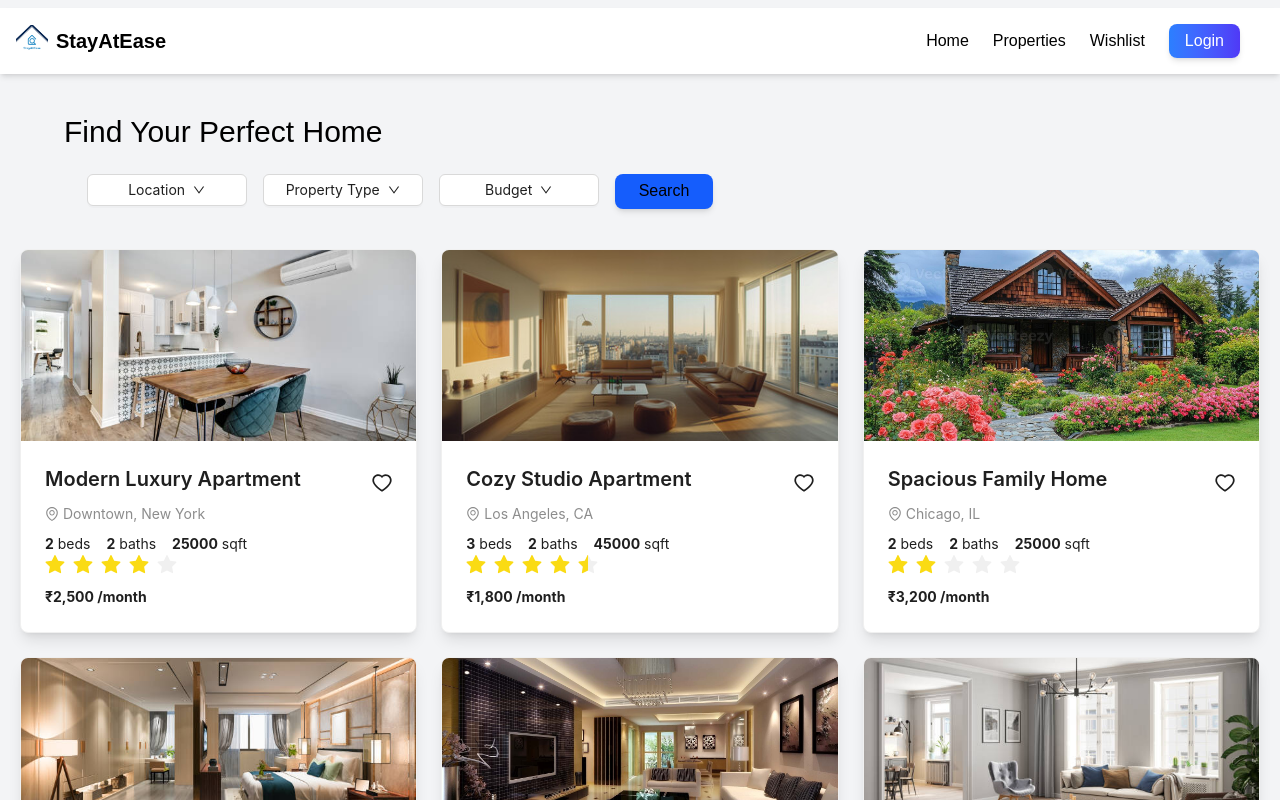
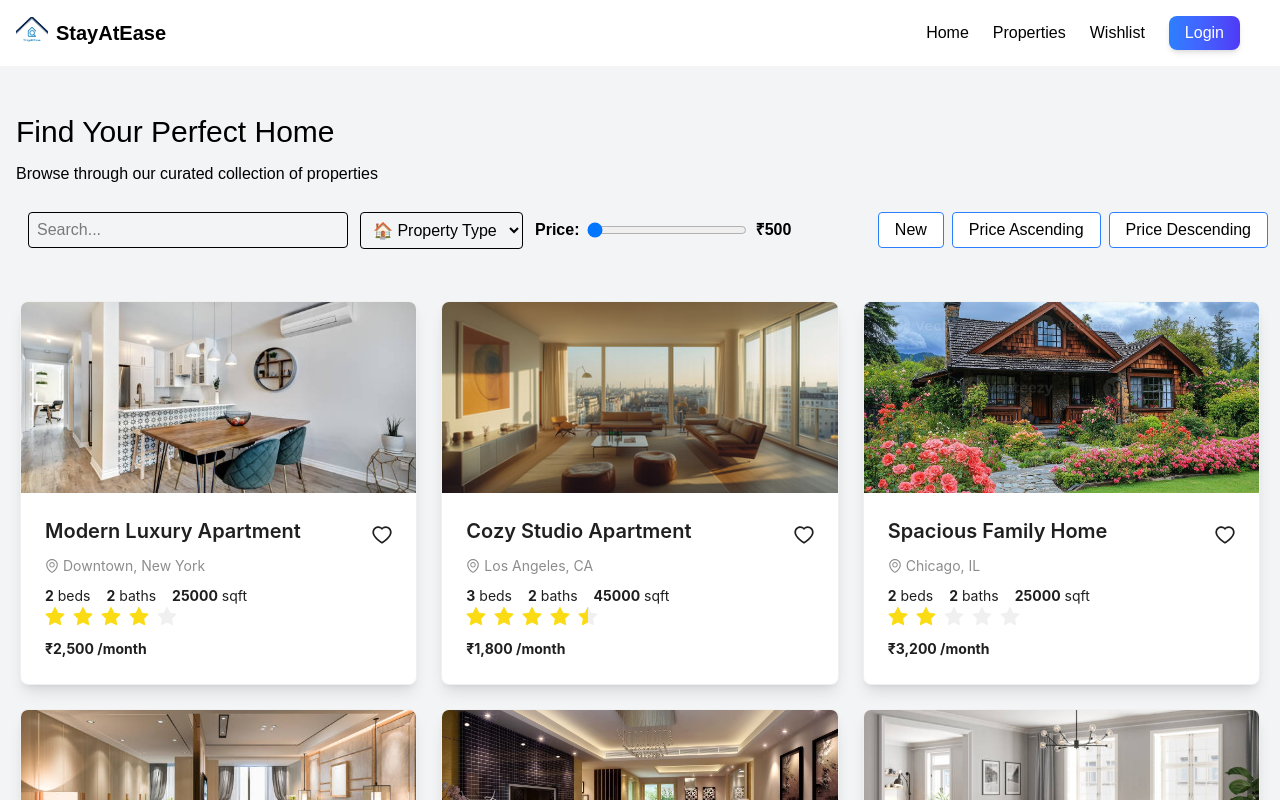
Before and after one commit to hemanshi08/StayAtEase, a React (Vite) app in the folder StayAtEase_frontend/: page / in a window 1280 px wide. Shown: the top 800 px of the page. Built offline with nearby package versions, Linux system fonts and the light colour scheme.

Commit message:
add search and filter in propertylist

```diff
--- a/StayAtEase_frontend/src/App.jsx
+++ b/StayAtEase_frontend/src/App.jsx
@@ -3,7 +3,7 @@ import Navbar from "./Components/Navbar";
 import Footer from "./Components/Footer";
 import PropertyCard from "./Components/Property_card";
 import HomePage from "./rental/home";
-import PropertyListing from "./rental/Propertys";
+import PropertyListing from "./rental/Propertylist";
 
 function App() {
   return (
--- /dev/null
+++ b/StayAtEase_frontend/src/rental/Propertylist.jsx
@@ -0,0 +1,155 @@
+import { useState } from "react";
+import React from "react";
+import PropertyCard from "../Components/Property_card";
+import Navbar from "../Components/Navbar";
+import Footer from "../Components/Footer";
+
+const properties = [
+  {
+    id: 1,
+    title: "Modern Luxury Apartment",
+    location: "Downtown, New York",
+    price: "2,500",
+    rating: 4,
+    image: "../Properties_image/iflat4.jpg",
+    beds: 2,
+    baths: 2,
+    sqft: 25000,
+  },
+  {
+    id: 2,
+    title: "Cozy Studio Apartment",
+    location: "Los Angeles, CA",
+    price: "1,800",
+    rating: 4.5,
+    image: "../Properties_image/flat5.jpg",
+    beds: 3,
+    baths: 2,
+    sqft: 45000,
+  },
+  {
+    id: 3,
+    title: "Spacious Family Home",
+    location: "Chicago, IL",
+    price: "3,200",
+    rating: 2,
+    image: "../Properties_image/villa3.jpg",
+    beds: 2,
+    baths: 2,
+    sqft: 25000,
+  },
+  {
+    id: 4,
+    title: "Spacious Family Home",
+    location: "Chicago, IL",
+    price: "3,200",
+    rating: 3.5,
+    image: "../Properties_image/iflat6.jpg",
+    beds: 2,
+    baths: 2,
+    sqft: 25000,
+  },
+  {
+    id: 5,
+    title: "Spacious Family Home",
+    location: "Chicago, IL",
+    price: "3,200",
+    rating: 2,
+    image: "../Properties_image/i flat7.jpg",
+    beds: 2,
+    baths: 2,
+    sqft: 25000,
+  },
+  {
+    id: 6,
+    title: "Cozy Studio Apartment",
+    location: "Los Angeles, CA",
+    price: "1,800",
+    rating: 4.5,
+    image: "../Properties_image/iflat1.jpg",
+    beds: 3,
+    baths: 2,
+    sqft: 45000,
+  },
+];
+
+
+
+export default function HomePage() {
+  const [searchTerm, setSearchTerm] = useState("");
+  const [propertyType, setPropertyType] = useState("🏠 Property Type");
+  const [price, setPrice] = useState(500);
+  const [activeFilter, setActiveFilter] = useState(null);
+
+  const handleFilterClick = (filter) => {
+    setActiveFilter(filter === activeFilter ? null : filter);
+  };
+  return (
+    <div>
+      <Navbar />
+
+      <div className="bg-gray-100 py-2">
+        <div className="mx-auto mt-10 mb-10 pl-4">
+          <h2 className="flex text-3xl font-semibold">Find Your Perfect Home</h2>
+          <p className="flex">Browse through our curated collection of properties</p>
+          <div className="flex flex-wrap items-center justify-between gap-2 mt-3 mb-3 p-3 bg-gray-100 rounded-lg">
+      <div className="flex flex-wrap items-center gap-3 flex-grow">
+        <input
+          type="text"
+          className="form-input border p-2 rounded w-full max-w-xs"
+          placeholder="Search..."
+          value={searchTerm}
+          onChange={(e) => setSearchTerm(e.target.value)}
+        />
+
+        <select
+          className="form-select border p-2 rounded"
+          value={propertyType}
+          onChange={(e) => setPropertyType(e.target.value)}
+        >
+          <option>🏠 Property Type</option>
+          <option>Apartment</option>
+          <option>House</option>
+          <option>Villa</option>
+        </select>
+
+        <div className="flex items-center">
+          <label className="mr-2 font-bold">Price:</label>
+          <input
+            type="range"
+            min="500"
+            max="10000"
+            step="500"
+            className="form-range w-40"
+            value={price}
+            onChange={(e) => setPrice(e.target.value)}
+          />
+          <span className="ml-2 font-bold">₹{price}</span>
+        </div>
+      </div>
+
+      <div className="flex flex-wrap gap-2">
+        {["New", "Price Ascending", "Price Descending"].map((filter) => (
+          <button
+            key={filter}
+            className={`btn border px-4 py-2 rounded transition duration-300 ${
+              activeFilter === filter ? "bg-blue-500 text-white" : "bg-white text-blue-500 border-blue-500"
+            }`}
+            onClick={() => handleFilterClick(filter)}
+          >
+            {filter}
+          </button>
+        ))}
+      </div>
+    </div>
+        </div>
+        <div className="grid grid-cols-1 sm:grid-cols-2 lg:grid-cols-3 gap-6 mt-8 mr-5 ml-5">
+          {properties.map((property) => (
+            <PropertyCard key={property.id} {...property} />
+          ))}
+        </div>
+      </div>
+      <Footer />
+    </div>
+  );
+}
--- a/StayAtEase_frontend/src/rental/Propertys.jsx
+++ /dev/null
@@ -1,154 +0,0 @@
-import React, { useState } from "react";
-import PropertyCard from "../Components/Property_card";
-import { DownOutlined } from "@ant-design/icons"; // Ant Design Icon
-import { Dropdown, Menu, Button } from "antd"; // Ant Design Dropdown
-import "antd/dist/reset.css"; // Import Ant Design Styles
-import Navbar from "../Components/Navbar";
-import Footer from "../Components/Footer";
-
-
-// Sample Property Data (Dynamic Data)
-const properties = [
-  {
-    id: 1,
-    title: "Modern Luxury Apartment",
-    location: "Downtown, New York",
-    price: "2,500",
-    rating: 4,
-    image: "../Properties_image/iflat4.jpg",
-    beds:2,
-    baths:2,
-    sqft:25000
-  },
-  {
-    id: 2,
-    title: "Cozy Studio Apartment",
-    location: "Los Angeles, CA",
-    price: "1,800",
-    rating: 4.5,
-    image: "../Properties_image/flat5.jpg",
-    beds:3,
-    baths:2,
-    sqft:45000
-  },
-  {
-    id: 3,
-    title: "Spacious Family Home",
-    location: "Chicago, IL",
-    price: "3,200",
-    rating: 2,
-    image: "../Properties_image/villa3.jpg",
-    beds:2,
-    baths:2,
-    sqft:25000
-  },
-  {
-    id: 4,
-    title: "Spacious Family Home",
-    location: "Chicago, IL",
-    price: "3,200",
-    rating: 3.5,
-    image: "../Properties_image/iflat6.jpg",
-    beds:2,
-    baths:2,
-    sqft:25000
-  },
-  {
-    id: 5,
-    title: "Spacious Family Home",
-    location: "Chicago, IL",
-    price: "3,200",
-    rating: 2,
-    image: "../Properties_image/i flat7.jpg",
-    beds:2,
-    baths:2,
-    sqft:25000
-  },
-  {
-    id: 6,
-    title: "Cozy Studio Apartment",
-    location: "Los Angeles, CA",
-    price: "1,800",
-    rating: 4.5,
-    image: "../Properties_image/iflat1.jpg",
-    beds:3,
-    baths:2,
-    sqft:45000
-  },
-];
-
-export default function HomePage() {
-  const [selectedLocation, setSelectedLocation] = useState("Location");
-  const [selectedType, setSelectedType] = useState("Property Type");
-  const [selectedBudget, setSelectedBudget] = useState("Budget");
-
-  // Dropdown Menus
-  const locationsMenu = (
-    <Menu onClick={(e) => setSelectedLocation(e.key)}>
-      <Menu.Item key="Rajkot">Rajkot</Menu.Item>
-      <Menu.Item key="Ahemdabad">Ahemdabad</Menu.Item>
-      <Menu.Item key="Surat">Surat</Menu.Item>
-    </Menu>
-  );
-
-  const propertyTypeMenu = (
-    <Menu onClick={(e) => setSelectedType(e.key)}>
-      <Menu.Item key="Apartment">Apartment</Menu.Item>
-      <Menu.Item key="House">House</Menu.Item>
-      <Menu.Item key="Studio">Studio</Menu.Item>
-    </Menu>
-  );
-
-  const budgetMenu = (
-    <Menu onClick={(e) => setSelectedBudget(e.key)}>
-      <Menu.Item key="₹2,500 - ₹5,500">₹2,500 - ₹5,500</Menu.Item>
-      <Menu.Item key="₹5,500 - ₹7,500">₹5,500 - ₹7,500</Menu.Item>
-      <Menu.Item key="₹7,500+">₹7,500+</Menu.Item>
-    </Menu>
-  );
-
-  return (
-   <div>
-
-      {/* Featured Properties */}
-      <div className="bg-gray-100 py-2 ">
-      <Navbar/>
-      <div className="max-w-6xl mx-auto mt-10 mb-10">
-        <h2 className="text-3xl font-semibold "> Find Your Perfect Home</h2>
-        <div className="flex flex-col sm:flex-row justify-center gap-3 sm:gap-4 mt-4 sm:mt-6 w-full max-w-2xl px-2">
-        <Dropdown overlay={locationsMenu}>
-          <Button className="w-full sm:w-40 flex justify-between items-center">{selectedLocation} <DownOutlined /></Button>
-        </Dropdown>
-
-        <Dropdown overlay={propertyTypeMenu}>
-          <Button className="w-full sm:w-40 flex justify-between items-center">{selectedType} <DownOutlined /></Button>
-        </Dropdown>
-
-        <Dropdown overlay={budgetMenu}>
-          <Button className="w-full sm:w-40 flex justify-between items-center">{selectedBudget} <DownOutlined /></Button>
-        </Dropdown>
-
-        <button className="bg-blue-600 text-white px-6 py-2 rounded-lg shadow-md">
-          Search
-        </button>
-      </div>
-      </div>
-        <div className="grid grid-cols-1 sm:grid-cols-2 lg:grid-cols-3 gap-6 mt-8 mr-5 ml-5">
-          {properties.map((property) => (
-            <PropertyCard key={property.id} {...property} />
-          ))}
-        </div>
-      </div>
-
-
-
-
-
-
-
-    <div>
-      <Footer/>
-    </div>
-    </div>
-  );
-}
```
